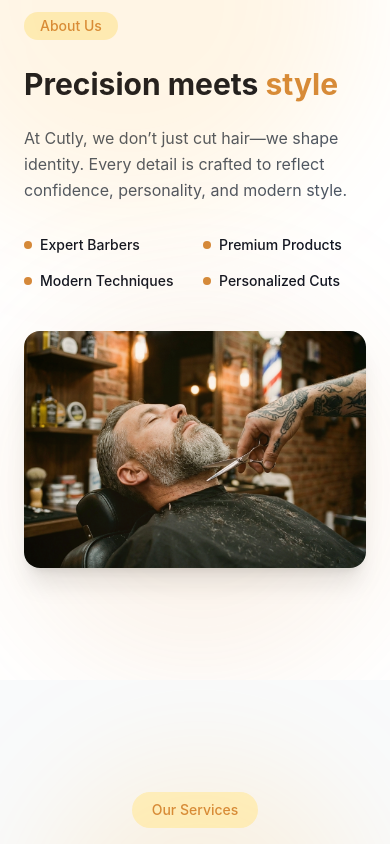
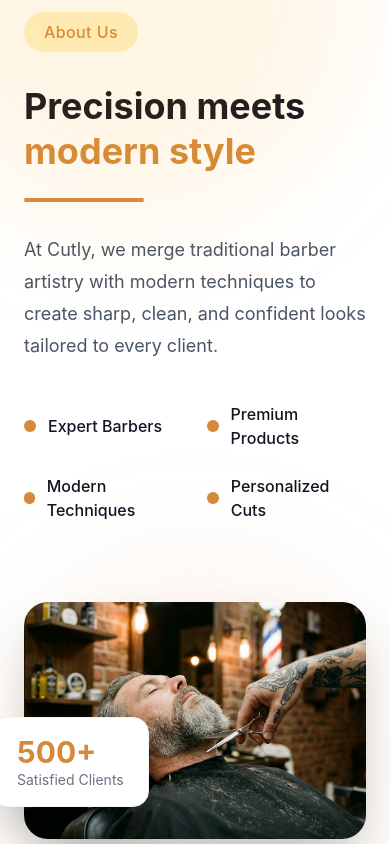
Before and after one commit to VILLARID/Cutly, a React (Vite) app in the folder frontend/: page / in a window 390 px wide. Shown: the part 1320-2164 px from the top of the page. Built offline with nearby package versions, Linux system fonts and the light colour scheme.

Commit message:
feat(about): add premium animations and enhanced section design

```diff
--- /dev/null
+++ b/frontend/src/animations/about.js
@@ -0,0 +1,81 @@
+export const aboutText = {
+    hidden: {
+        opacity: 0,
+        x: -80
+    },
+    visible: {
+        opacity: 1,
+        x: 0,
+        transition: {
+            duration: 1.3,
+            ease: "easeOut"
+        }
+    }
+};
+
+export const aboutImage = {
+    hidden: {
+        opacity: 0,
+        x: 80,
+        rotate: 3
+    },
+    visible: {
+        opacity: 1,
+        x: 0,
+        rotate: 0,
+        transition: {
+            duration: 1.5,
+            ease: "easeOut"
+        }
+    }
+};
+
+export const listContainer = {
+    hidden: {},
+    visible: {
+        transition: {
+            staggerChildren: 0.2
+        }
+    }
+};
+
+export const listItem = {
+    hidden: {
+        opacity: 0,
+        y: 30
+    },
+    visible: {
+        opacity: 1,
+        y: 0,
+        transition: {
+            duration: 1
+        }
+    }
+};
+
+export const imageCard = {
+    hidden: {
+        opacity: 0,
+        y: 40
+    },
+    visible: {
+        opacity: 1,
+        y: 0,
+        transition: {
+            delay: 0.8,
+            duration: 1
+        }
+    }
+};
+
+export const titleLine = {
+    hidden: {
+        width: 0
+    },
+    visible: {
+        width: 120,
+        transition: {
+            duration: 1.5
+        }
+    }
+};
--- a/frontend/src/pages/AboutUs.jsx
+++ b/frontend/src/pages/AboutUs.jsx
@@ -1,121 +1,186 @@
+import { motion } from "framer-motion";
 import AboutImg from "../assets/About/AboutImg.png";
 
+import {
+    aboutText,
+    aboutImage,
+    listContainer,
+    listItem,
+    imageCard,
+    titleLine
+} from "../animations/about";
+
 function AboutUs() {
+
+    const items = [
+        "Expert Barbers",
+        "Premium Products",
+        "Modern Techniques",
+        "Personalized Cuts"
+    ];
+
     return (
+
         <section
             id="about"
             className="w-full overflow-hidden py-28 px-6 bg-white relative"
         >
 
-            {/* soft background glow */}
+            {/* Background glow */}
             <div className="absolute -top-32 -left-24 w-[28rem] h-[28rem] bg-[#fe9a00]/10 rounded-full blur-3xl" />
+
             <div className="absolute bottom-0 right-0 w-[24rem] h-[24rem] bg-[#d58a3b]/10 rounded-full blur-3xl" />
 
             <div className="max-w-7xl mx-auto">
 
-                {/* ================= MOBILE ================= */}
-                <div className="lg:hidden">
-
-                    <div className="inline-flex items-center bg-[#fef3c6] px-4 py-1 rounded-full">
-                        <p className="text-[#d58a3b] text-sm font-medium">
-                            About Us
-                        </p>
-                    </div>
-
-                    <h2 className="text-3xl font-bold mt-6 leading-snug">
-                        <span className="text-[#101522]">Precision meets</span>{" "}
-                        <span className="text-[#d58a3b]">style</span>
-                    </h2>
-
-                    <p className="mt-5 text-gray-600 leading-relaxed">
-                        At Cutly, we don’t just cut hair—we shape identity.
-                        Every detail is crafted to reflect confidence,
-                        personality, and modern style.
-                    </p>
-
-                    <div className="mt-8 grid grid-cols-2 gap-4">
-                        {[
-                            "Expert Barbers",
-                            "Premium Products",
-                            "Modern Techniques",
-                            "Personalized Cuts"
-                        ].map((item) => (
-                            <div key={item} className="flex items-center gap-2">
-                                <div className="bg-[#d58a3b] w-2 h-2 rounded-full" />
-                                <p className="text-sm font-medium text-[#101522]">
-                                    {item}
-                                </p>
-                            </div>
-                        ))}
-                    </div>
-
-                    <img
-                        src={AboutImg}
-                        alt="About"
-                        className="mt-10 rounded-2xl shadow-xl hover:scale-[1.01] transition duration-500"
-                    />
-                </div>
-
-                {/* ================= DESKTOP ================= */}
-                <div className="hidden lg:grid lg:grid-cols-2 lg:gap-28 lg:items-center">
+                <div className="grid lg:grid-cols-2 gap-20 items-center">
 
                     {/* LEFT */}
-                    <div>
+
+                    <motion.div
+                        variants={aboutText}
+                        initial="hidden"
+                        whileInView="visible"
+                        viewport={{ once: true }}
+                    >
 
                         <div className="inline-flex items-center bg-[#fef3c6] px-5 py-2 rounded-full">
+
                             <p className="text-[#d58a3b] font-medium tracking-wide">
+
                                 About Us
+
                             </p>
+
                         </div>
 
-                        <h2 className="text-5xl font-bold mt-8 leading-tight">
-                            <span className="text-[#101522]">Precision meets</span>
-                            <br />
-                            <span className="text-[#d58a3b]">modern style</span>
-                        </h2>
+                        <div className="mt-8">
+
+                            <h2 className="text-4xl lg:text-5xl font-bold leading-tight">
+
+                                <span className="text-[#101522]">
+
+                                    Precision meets
+
+                                </span>
+
+                                <br />
+
+                                <span className="text-[#d58a3b]">
+
+                                    modern style
+
+                                </span>
+
+                            </h2>
+
+                            <motion.div
+                                variants={titleLine}
+                                initial="hidden"
+                                whileInView="visible"
+                                viewport={{ once: true }}
+                                className="h-1 bg-[#d58a3b] rounded-full mt-6"
+                            />
+
+                        </div>
 
                         <p className="mt-8 text-gray-600 leading-8 text-lg max-w-xl">
+
                             At Cutly, we merge traditional barber artistry
                             with modern techniques to create sharp, clean,
                             and confident looks tailored to every client.
+
                         </p>
 
-                        <div className="grid grid-cols-2 gap-6 mt-10">
-                            {[
-                                "Expert Barbers",
-                                "Premium Products",
-                                "Modern Techniques",
-                                "Personalized Cuts"
-                            ].map((item) => (
-                                <div
+                        <motion.div
+                            variants={listContainer}
+                            initial="hidden"
+                            whileInView="visible"
+                            viewport={{ once: true }}
+                            className="grid grid-cols-2 gap-6 mt-10"
+                        >
+
+                            {items.map((item) => (
+
+                                <motion.div
                                     key={item}
-                                    className="flex items-center gap-3 group"
+                                    variants={listItem}
+                                    className="flex items-center gap-3"
                                 >
-                                    <div className="bg-[#d58a3b] w-3 h-3 rounded-full group-hover:scale-125 transition" />
+
+                                    <div className="bg-[#d58a3b] w-3 h-3 rounded-full" />
+
                                     <p className="font-medium text-[#101522]">
+
                                         {item}
+
                                     </p>
-                                </div>
+
+                                </motion.div>
+
                             ))}
-                        </div>
-                    </div>
+
+                        </motion.div>
+
+                    </motion.div>
+
 
                     {/* RIGHT */}
-                    <div className="relative">
 
-                        {/* decorative frame */}
-                        <div className="absolute -z-10 inset-0 bg-gradient-to-tr from-[#fe9a00]/10 to-transparent rounded-3xl blur-2xl" />
+                    <motion.div
+                        variants={aboutImage}
+                        initial="hidden"
+                        whileInView="visible"
+                        viewport={{ once: true }}
+                        className="relative"
+                    >
 
-                        <img
+                        <div className="absolute -z-10 inset-0 bg-gradient-to-tr from-[#fe9a00]/20 to-transparent rounded-3xl blur-3xl" />
+
+                        {/* Floating card */}
+
+                        <motion.div
+                            variants={imageCard}
+                            initial="hidden"
+                            whileInView="visible"
+                            viewport={{ once: true }}
+                            className="absolute -left-8 bottom-8 z-20 bg-white px-6 py-4 rounded-2xl shadow-2xl border border-gray-100"
+                        >
+
+                            <p className="text-3xl font-bold text-[#d58a3b]">
+
+                                500+
+
+                            </p>
+
+                            <p className="text-sm text-gray-500">
+
+                                Satisfied Clients
+
+                            </p>
+
+                        </motion.div>
+
+                        <motion.img
                             src={AboutImg}
                             alt="About"
-                            className="rounded-3xl shadow-2xl w-full hover:scale-[1.02] transition duration-500"
+                            whileHover={{
+                                scale: 1.03
+                            }}
+                            transition={{
+                                duration: 0.6
+                            }}
+                            className="rounded-3xl shadow-2xl w-full"
                         />
-                    </div>
+
+                    </motion.div>
+
                 </div>
 
             </div>
+
         </section>
+
     );
 }
 
```
Also changed, not shown: frontend/src/components/StatsBar.jsx (+76 -24 lines), 1 other file (tests, documents, lock files or other folders).
